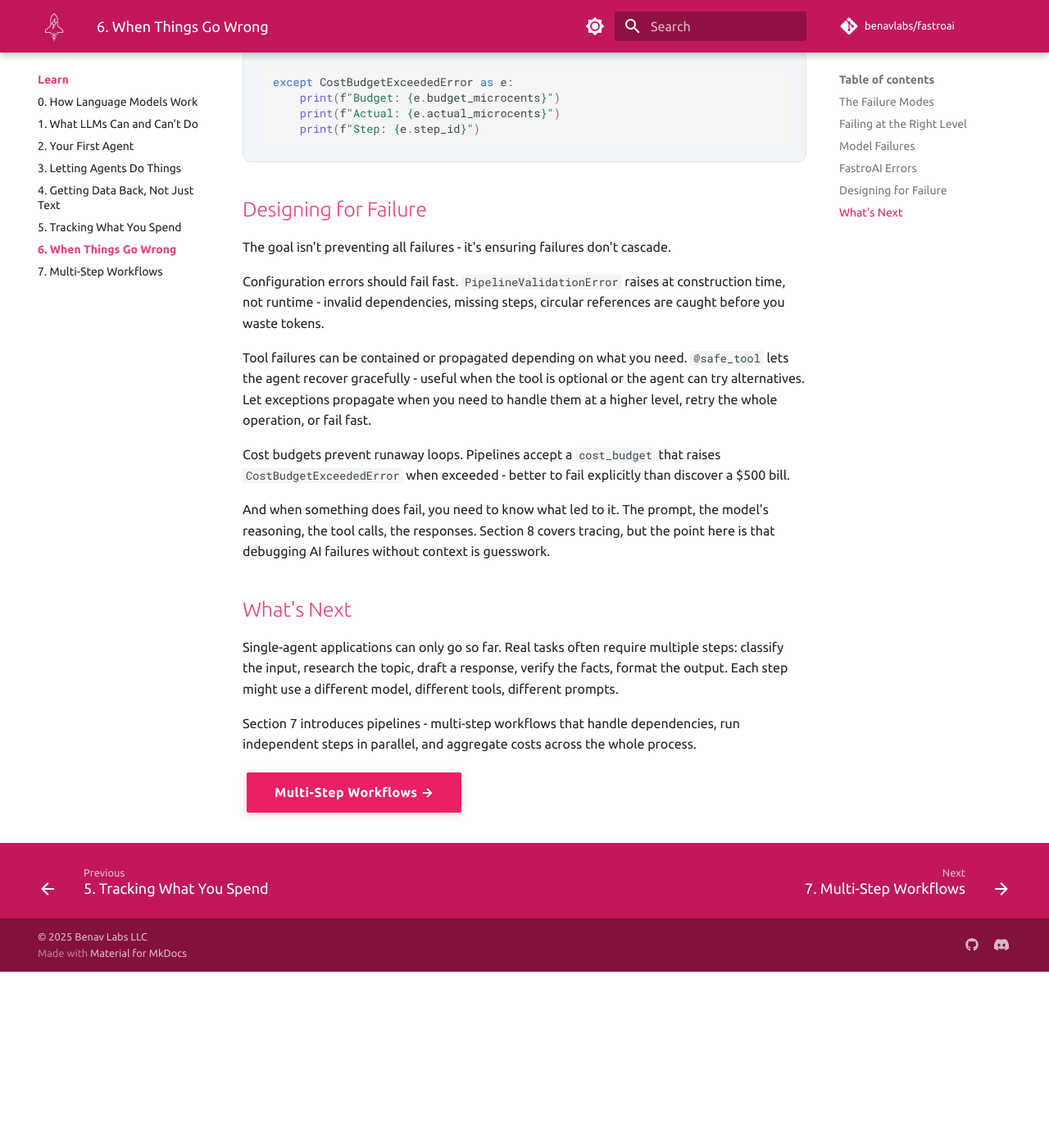
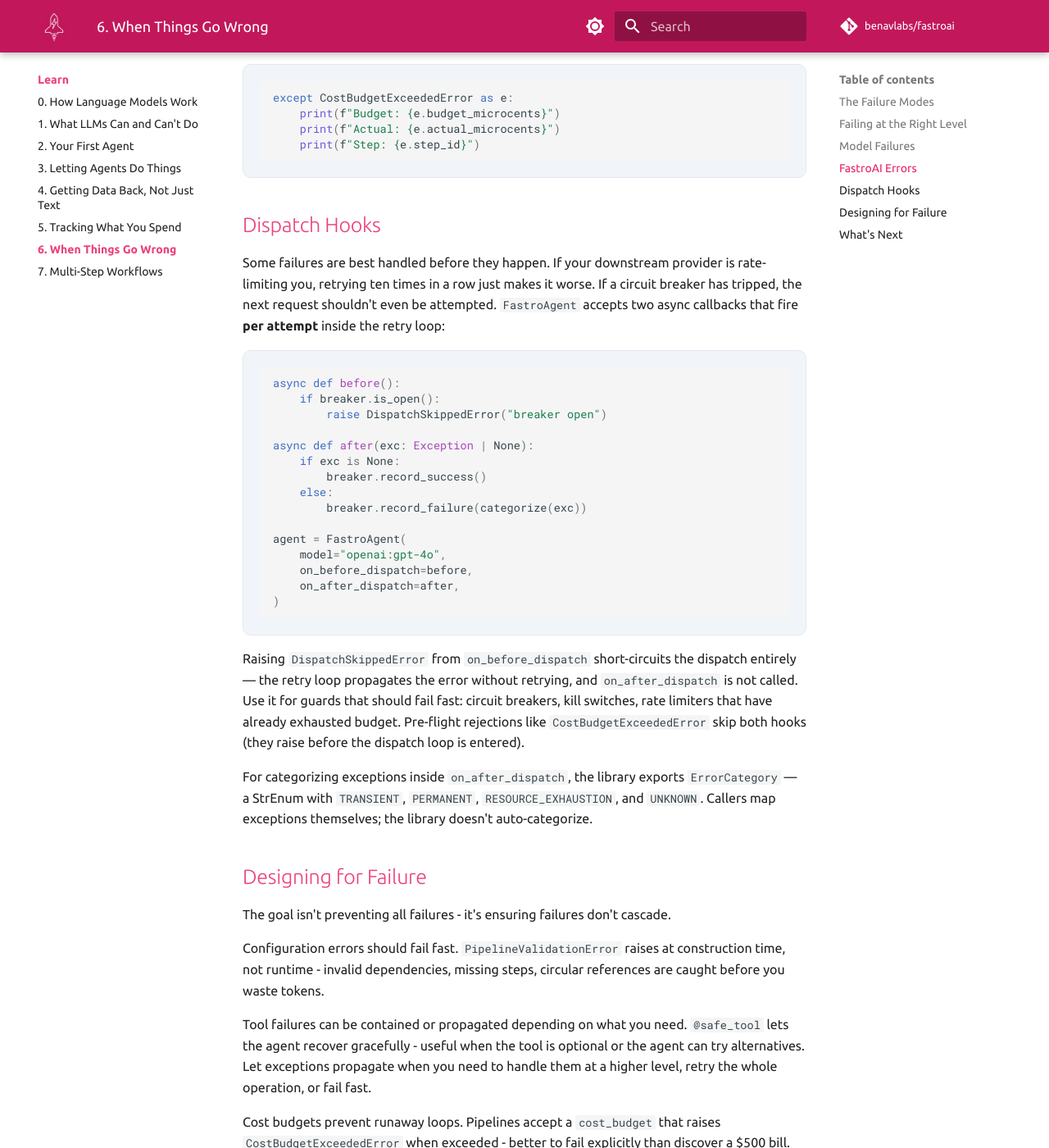
Before and after one commit to benavlabs/fastroai, an MkDocs documentation site: the page built from docs/learn/6-when-things-go-wrong.md, in a window 1280 px wide and 1400 px high, scrolled down 3547 px. Shown: the whole window at 82% size. Built offline with MkDocs 1.6.1 and Material for MkDocs 9.7.7, drawn with Linux system fonts in a browser that asks for light colours; comment, search, counter and statistics services are not loaded; before the commit the page ends 4732 px from its top, so only the background shows below that; some of the changed text lies outside the part shown.

````diff
--- a/docs/learn/6-when-things-go-wrong.md
+++ b/docs/learn/6-when-things-go-wrong.md
@@ -87,7 +87,8 @@ FastroAI uses a structured exception hierarchy:
 FastroAIError                    # Base for all FastroAI errors
 ├── PipelineValidationError      # Invalid pipeline config
 ├── StepExecutionError           # Step failed during execution
-└── CostBudgetExceededError      # Budget limit hit
+├── CostBudgetExceededError      # Budget limit hit
+└── DispatchSkippedError         # Short-circuit a dispatch (breaker open, kill switch)
 ```
 
 Catch `FastroAIError` to handle all library-specific errors:
@@ -125,6 +126,32 @@ except CostBudgetExceededError as e:
     print(f"Step: {e.step_id}")
 ```
 
+## Dispatch Hooks
+
+Some failures are best handled before they happen. If your downstream provider is rate-limiting you, retrying ten times in a row just makes it worse. If a circuit breaker has tripped, the next request shouldn't even be attempted. `FastroAgent` accepts two async callbacks that fire **per attempt** inside the retry loop:
+
+```python
+async def before():
+    if breaker.is_open():
+        raise DispatchSkippedError("breaker open")
+
+async def after(exc: Exception | None):
+    if exc is None:
+        breaker.record_success()
+    else:
+        breaker.record_failure(categorize(exc))
+
+agent = FastroAgent(
+    model="openai:gpt-4o",
+    on_before_dispatch=before,
+    on_after_dispatch=after,
+)
+```
+
+Raising `DispatchSkippedError` from `on_before_dispatch` short-circuits the dispatch entirely — the retry loop propagates the error without retrying, and `on_after_dispatch` is not called. Use it for guards that should fail fast: circuit breakers, kill switches, rate limiters that have already exhausted budget. Pre-flight rejections like `CostBudgetExceededError` skip both hooks (they raise before the dispatch loop is entered).
+
+For categorizing exceptions inside `on_after_dispatch`, the library exports `ErrorCategory` — a StrEnum with `TRANSIENT`, `PERMANENT`, `RESOURCE_EXHAUSTION`, and `UNKNOWN`. Callers map exceptions themselves; the library doesn't auto-categorize.
+
 ## Designing for Failure
 
 The goal isn't preventing all failures - it's ensuring failures don't cascade.
````
Also changed, not shown: docs/api/index.md (+6 -1 lines), docs/changelog.md (+24 -0 lines), docs/guides/fastro-agent.md (+3 -0 lines), fastroai/__init__.py (+7 -1 lines).
